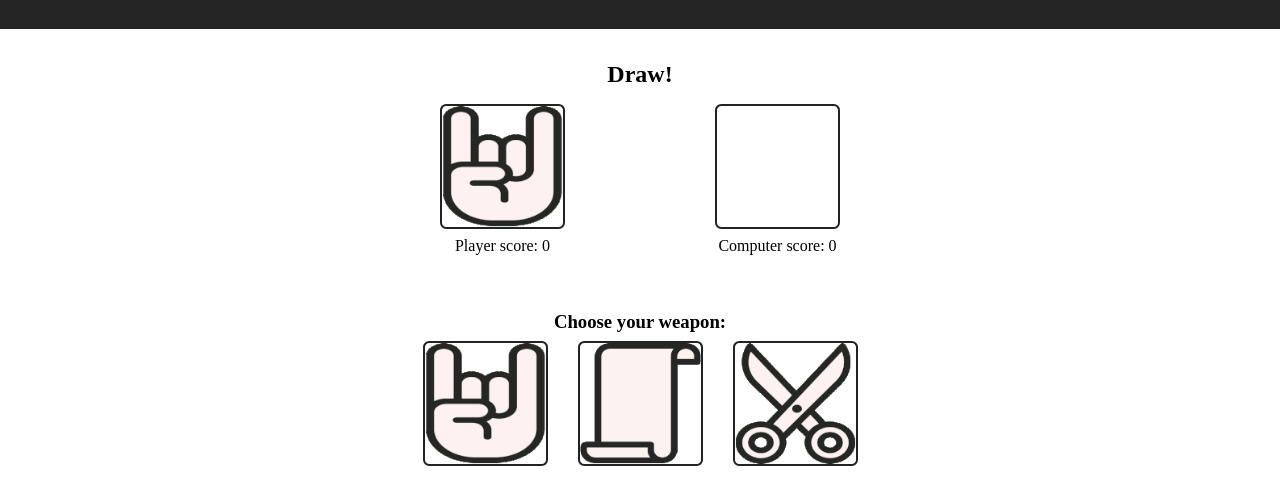
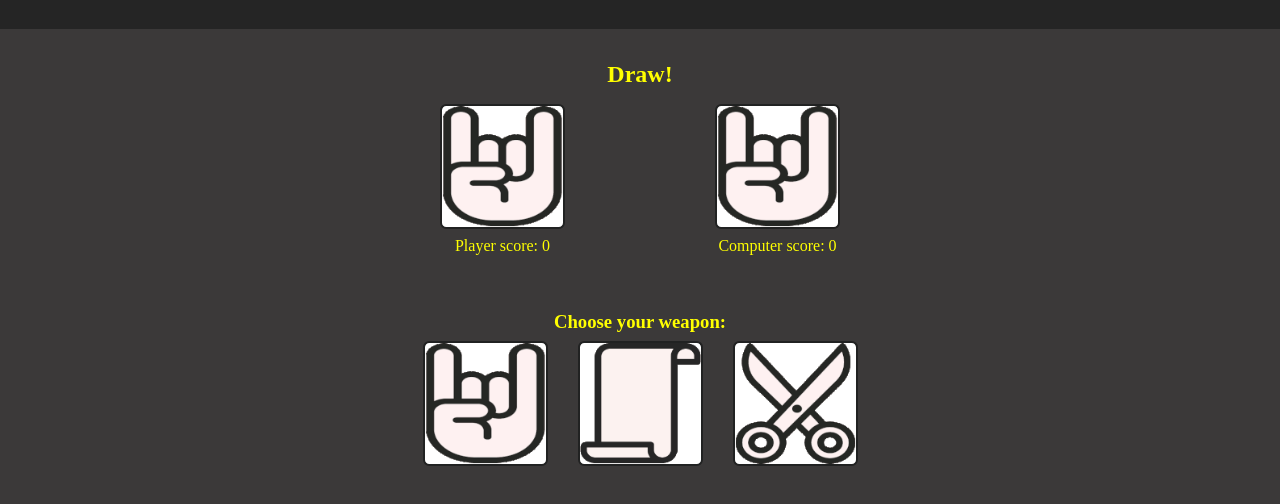
Before and after one commit to rpowroznik17/rock-paper-scissors, a plain HTML site: page index.html in a window 1280 px wide. Both pictures are taken after a click on the button "ROCK". Shown: the part 72-576 px from the top of the page. Drawn offline with Linux system fonts and the light colour scheme.

Commit message:
Make computer choice visible

```diff
--- a/game.js
+++ b/game.js
@@ -1,9 +1,12 @@
 const CHOICES = ["ROCK", "PAPER", "SCISSORS"];
 
+const mainContainer = document.querySelector('.main');
 const resultMessage = document.querySelector('.result-message');
 const playerScore = document.querySelector('#playerScore');
 const computerScore = document.querySelector('#computerScore');
-const mainContainer = document.querySelector('.main');
+const playerChoiceBox = document.querySelector('#playerChoice');
+const computerChoiceBox = document.querySelector('#computerChoice');
+
 let playerPoints = 0;
 let computerPoints = 0;
 
@@ -13,7 +16,8 @@ choiceButtons.forEach(btn => btn.addEventListener('click', playRound));
 function playRound(e) {
     computerSelection = computerPlay();
     playerSelection = e.target.innerText;
-    updateChoiceWindow(playerSelection, computerSelection);
+    updateChoiceWindow(playerSelection, playerChoiceBox);
+    updateChoiceWindow(computerSelection, computerChoiceBox);
     const result = determineWinnerOfRound(playerSelection, computerSelection);
     resultMessage.textContent = result;
     addScores(result);
@@ -29,24 +33,23 @@ function playRound(e) {
     }
 }
 
-function updateChoiceWindow(playerSelection, computerSelection) {
-    const playerChoiceBox = document.querySelector('#playerChoice');
-    const computerChoiceBox = document.querySelector('#computerChoice');
+function updateChoiceWindow(selection, choiceBox) {
     let previousChoice;
     let currentChoice;
-    if (playerSelection === "ROCK") {
+
+    if (selection === "ROCK") {
         currentChoice = 'rock-btn';
-    } else if (playerSelection === "PAPER") {
+    } else if (selection === "PAPER") {
         currentChoice = 'paper-btn';
     } else {
         currentChoice = 'scissors-btn';
     }
 
-    if (playerChoiceBox.classList.length === 1) {
-        playerChoiceBox.classList.add(currentChoice);
+    if (choiceBox.classList.length === 1) {
+        choiceBox.classList.add(currentChoice);
     } else {
-        previousChoice = playerChoiceBox.classList[1];
-        playerChoiceBox.classList.replace(previousChoice, currentChoice);
+        previousChoice = choiceBox.classList[1];
+        choiceBox.classList.replace(previousChoice, currentChoice);
     }
 }
 
--- a/styles.css
+++ b/styles.css
@@ -7,10 +7,15 @@
 /* .choice-btn-container {
 
 } */
+body {
+    background-color: rgb(59, 57, 57);
+    color: yellow;
+}
 
 .main{
     display: block;
     text-align: center;
+
 }
 
 .scoreboard {
```
